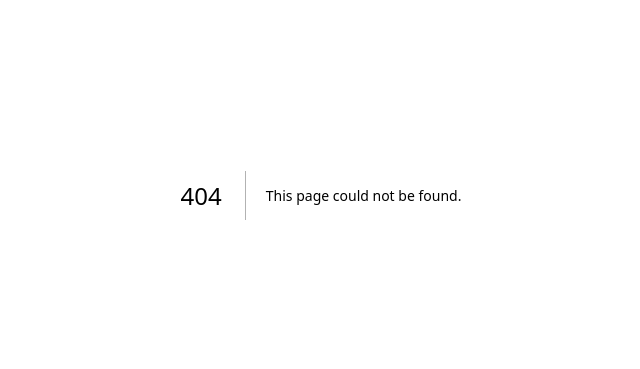
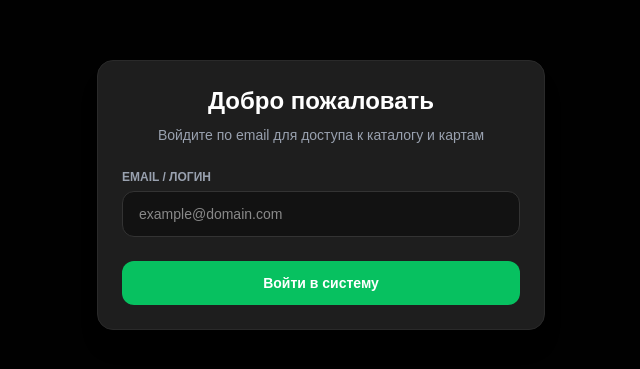
Before and after one commit to ulyanabagrova/fintech-crossborder, a Next.js app in the folder apps/web/: page /login in a window 1280 px wide. Before the commit this address had no page. Shown: the part 205-574 px from the top of the page, without its empty margins (319-959 px from the left). Built offline with nearby package versions, Linux system fonts and the light colour scheme.

Commit message:
fix: update login page

```diff
--- /dev/null
+++ b/apps/web/app/login/page.tsx
@@ -0,0 +1,84 @@
+// apps/web/app/login/page.tsx
+'use client';
+
+import { useState } from 'react';
+import { useRouter } from 'next/navigation';
+import { request } from '@/utils/request';
+
+export default function LoginPage() {
+  const router = useRouter();
+  const [email, setEmail] = useState('');
+  const [loading, setLoading] = useState(false);
+
+  async function handleLogin(e: React.FormEvent) {
+    e.preventDefault();
+    if (!email.trim()) {
+      alert('Введите email или логин');
+      return;
+    }
+
+    setLoading(true);
+    try {
+      let userId = '';
+
+      try {
+        const res: any = await request('/auth/login', 'POST', { email: email.trim() });
+        userId = res?.userId || res?.id || res?.user_id;
+      } catch (err) {
+        userId = 'user_' + btoa(email.trim()).replace(/=/g, '').substring(0, 16);
+      }
+
+      if (!userId) {
+        userId = 'user_' + Date.now();
+      }
+
+      localStorage.setItem('userId', userId);
+      localStorage.setItem('userEmail', email.trim());
+
+      alert('Успешный вход!');
+      router.push('/');
+    } catch (error) {
+      console.error('Ошибка входа:', error);
+      alert('Ошибка авторизации');
+    } finally {
+      setLoading(false);
+    }
+  }
+
+  return (
+    <div className="min-h-screen bg-[#010101] text-white flex flex-col justify-center items-center p-4 box-border">
+      <div className="w-full max-w-md bg-[#1e1e1e] border border-[#2a2a2a] p-6 rounded-2xl shadow-xl flex flex-col gap-6">
+
+        <div className="text-center">
+          <h1 className="text-2xl font-bold mb-2">Добро пожаловать</h1>
+          <p className="text-gray-400 text-sm">
+            Войдите по email для доступа к каталогу и картам
+          </p>
+        </div>
+
+        <form onSubmit={handleLogin} className="flex flex-col gap-4">
+          <div className="flex flex-col gap-1.5">
+            <label className="text-xs text-gray-400 uppercase font-semibold">Email / Логин</label>
+            <input
+              type="text"
+              value={email}
+              onChange={(e) => setEmail(e.target.value)}
+              placeholder="example@domain.com"
+              className="bg-[#121212] border border-[#333] text-white px-4 py-3 rounded-xl text-sm focus:outline-none focus:border-[#07c160] transition"
+              required
+            />
+          </div>
+
+          <button
+            type="submit"
+            disabled={loading}
+            className="w-full bg-[#07c160] text-white font-bold rounded-xl py-3 text-sm hover:opacity-80 transition disabled:opacity-50 cursor-pointer mt-2"
+          >
+            {loading ? 'Вход...' : 'Войти в систему'}
+          </button>
+        </form>
+
+      </div>
+    </div>
+  );
+}
```
